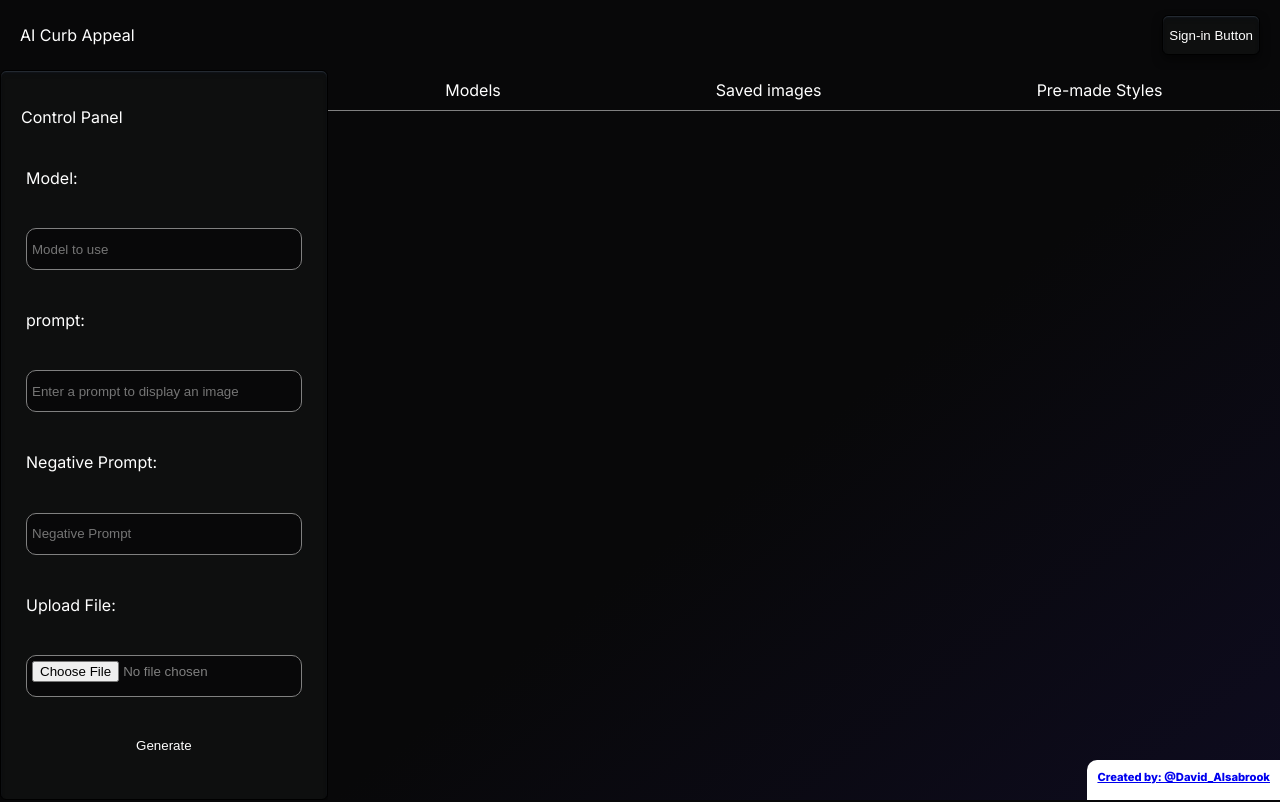
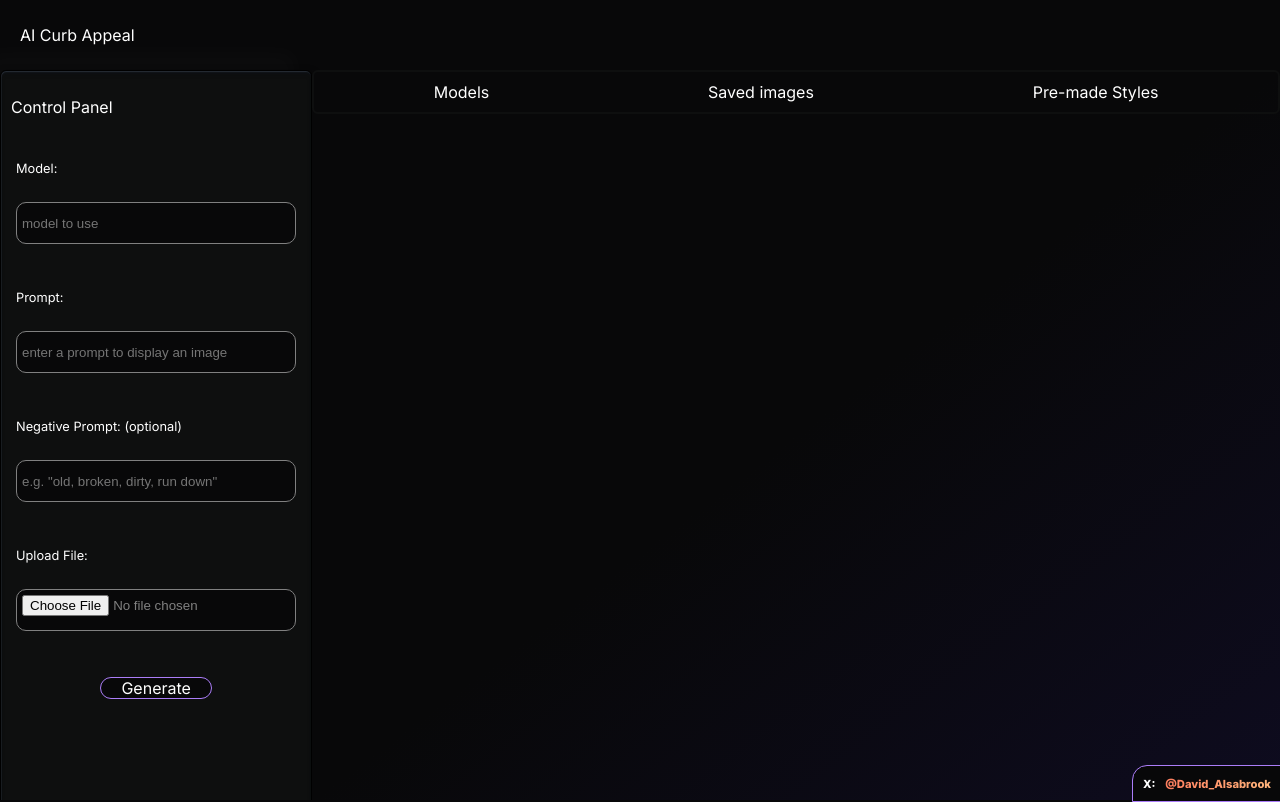
Before and after one commit to DAlsabrook/ai-curb-appeal, a Next.js app in the folder ai-readme/: page / in a window 1280 px wide. Both pictures are taken after a click on the button "Sign-in Button". Built offline with nearby package versions, Linux system fonts and the light colour scheme.

Commit message:
Pushing some style changes

```diff
--- a/ai-readme/app/api/predictions/route.js
+++ b/ai-readme/app/api/predictions/route.js
@@ -22,7 +22,7 @@ export const config = {
   },
 };
 
-export async function POST(req) {
+export async function RunModel(req) {
   // console.log("All env variable check");
   // console.log(process.env.REPLICATE_API_TOKEN)
   // console.log(process.env.CLOUDINARY_CLOUD_NAME)
--- /dev/null
+++ b/ai-readme/app/api/training/route.js
@@ -0,0 +1,36 @@
+import Replicate from "replicate";
+
+// Initialize the Replicate client with the API token
+const replicate = new Replicate({
+  auth: process.env.REPLICATE_API_TOKEN,
+});
+
+// Function to train the model
+async function CreateModel(req) {
+  if (req.method === "POST") {
+    try {
+      const modelOwner = 'stability-ai';
+      const modelName = 'sdxl';
+      const versionId = '7762fd07cf82c948538e41f63f77d685e02b063e37e496e96eefd46c929f9bdc';
+      const options = {
+        destination: 'dalsabrook/white_house',
+        input: {
+          input_images: 'https://res.cloudinary.com/dugyjblat/raw/upload/v1725302816/white-photos_gsvrij.zip',
+        },
+      };
+
+      const training = await replicate.trainings.create(modelOwner, modelName, versionId, options);
+
+      console.log('Model training successful:');
+      console.log(`URL: https://replicate.com/p/${training.id}`);
+    } catch (error) {
+      if (error.response && error.response.status === 422) {
+        console.error('Invalid version or not permitted:', error.response.data);
+      } else {
+        console.error('Error during model training:', error);
+      }
+    }
+  } else {
+    console.error('Wrong request method.');
+  }
+}
--- a/ai-readme/app/components/dashboard.js
+++ b/ai-readme/app/components/dashboard.js
@@ -2,7 +2,7 @@
 
 import { useState } from "react";
 import Image from "next/image";
-import style from '../styles/dashboard.css'
+import '../styles/dashboard.css';
 
 const sleep = (ms) => new Promise((r) => setTimeout(r, ms));
 
@@ -42,18 +42,18 @@ export default function Dashboard() {
         <form onSubmit={handleSubmit} className="fileUploadForm">
 
           <label htmlFor="model">Model:</label>
-          <input type="text" name="model" placeholder="Model to use"/>
+          <input type="text" name="model" placeholder="model to use"/>
 
-          <label htmlFor="prompt">prompt:</label>
-          <input type="text" name="prompt" placeholder="Enter a prompt to display an image"/>
+          <label htmlFor="prompt">Prompt:</label>
+          <input type="text" name="prompt" placeholder="enter a prompt to display an image"/>
 
-          <label htmlFor="negPrompt">Negative Prompt:</label>
-          <input type="text" name="negPrompt" placeholder="Negative Prompt"/>
+          <label htmlFor="negPrompt">Negative Prompt: &#40;optional&#41;</label>
+          <input type="text" name="negPrompt" placeholder='e.g. "old, broken, dirty, run down"'/>
 
           <label htmlFor="file">Upload File:</label>
           <input type="file" name="file" accept="image/*"/>
 
-          <button className="button" type="submit">Generate</button>
+          <button type="submit">Generate</button>
         </form>
       </div>
 
@@ -61,9 +61,11 @@ export default function Dashboard() {
 
       <div className="consolePanel">
         <div className="consolePanelNav">
-          <p>Models</p>
-          <p>Saved images</p>
-          <p>Pre-made Styles</p>
+          <ul>
+            <li>Models</li>
+            <li>Saved images</li>
+            <li>Pre-made Styles</li>
+          </ul>
         </div>
 
         <div className="consolePanelContentContainer">
--- /dev/null
+++ b/ai-readme/app/components/landing.js
@@ -0,0 +1,10 @@
+"use client";
+import '../styles/landing.css'
+
+export default function Landing({ setOpenAppDashboard, setOpenAppLanding }) {
+  return (
+  <div className="landingContainer">
+      <button onClick={() => { setOpenAppDashboard(true); setOpenAppLanding(false); }} className="threeD" style={{ height: '40px', width: '150px', margin: '0 auto' }}>Sign-in Button</button>
+  </div>
+  )
+}
--- a/ai-readme/app/globals.css
+++ b/ai-readme/app/globals.css
@@ -4,23 +4,20 @@
   --color-background: rgb(8, 8, 9);
   --color-dark-panel: rgb(14, 15, 15);
   --color-light-panel: rgb(36, 41, 47);
-  --color-accent: rgb(171, 125, 248);
-  --color-accent-light: rgb(202, 173, 251);
-}
-button {
-  outline: none;
-  border: none;
-  background: none;
- color: white;
+  --color-purple: rgb(171, 125, 248);
+  --color-purple-light: rgb(202, 173, 251);
+  --color-peach: rgb(255, 126, 95);
+  --color-orange: rgb(254, 180, 123);
 }
 
 .threeD {
   box-shadow:
-    inset 0 1px 1px rgba(125, 147, 176, 0.2),
-    inset 0 2px 2px rgba(125, 147, 176, 0.05),
+    inset .5px 1px 1px rgba(125, 147, 176, 0.2),
+    inset .5px 2px 2px rgba(125, 147, 176, 0.05),
     inset 0 3px 3px rgba(21, 27, 35, 0.05),
     inset 0 4px 4px rgba(21, 27, 35, 0.1),
-    0px 5px 10px rgba(0, 0, 0, 0.5);
+    0px 5px 10px rgba(0, 0, 0, 1),
+    -15px -20px 20px rgba(255, 255, 255, .02);
 
   background-color: var(--color-dark-panel) !important;
   border-radius: 6px !important;
@@ -42,11 +39,12 @@ body,
 header {
   height: 30px;
   padding: 20px;
+  position: absolute;
   display: flex;
   flex-direction: row;
   justify-content: space-between;
   align-items: center;
-  background-color: var(--color-background);
+  background-color: transparent;
   color: white;
 }
 
@@ -78,19 +76,77 @@ header {
 }
 
 .xLink {
-  border-top-left-radius: 10px;
-  background-color: white;
-  height: 20px;
+  border-top-left-radius: 15px;
+  border: 1px solid var(--color-purple);
+  background-color: var(--color-background);
+  color: white;
+  height: 15px;
   font-size: .7rem;
   text-align: center;
   font-weight: 800;
   padding: 10px;
   position: absolute;
-  bottom: 0;
-  right: 0;
+  bottom: -2px;
+  right: -2px;
+  display: flex;
+  align-items: center;
+  justify-content: center;
 }
 
 .xLink:hover {
-  background-color: lightgray;
-  opacity: .8;
+  opacity: .6;
 }
+
+.xLink span {
+  color: var(--color-peach);
+  /* Gradient text for supported browsers */
+  background: linear-gradient(90deg, var(--color-peach), var(--color-orange));
+  -webkit-background-clip: text;
+  -webkit-text-fill-color: transparent;
+  background-clip: text;
+  /* Standard property */
+  text-fill-color: transparent;
+  /* Safari? */
+}
+
+/* Remove default styles for buttons */
+button {
+  outline: none;
+  border: none;
+  background: none;
+  color: inherit;
+  font: inherit;
+  padding: 0;
+  margin: 0;
+  cursor: pointer;
+}
+
+/* Remove default styles for anchor tags */
+a {
+  text-decoration: none;
+  color: inherit;
+  cursor: pointer;
+}
+
+/* Remove default styles for lists */
+ul,
+ol {
+  list-style: none;
+  padding: 0;
+  margin: 0;
+}
+
+/* Remove default styles for list items */
+li {
+  list-style: none;
+}
+
+@keyframes shiny-border {
+  0% {
+    transform: rotate(0deg);
+  }
+
+  100% {
+    transform: rotate(360deg);
+  }
+}
--- a/ai-readme/app/page.js
+++ b/ai-readme/app/page.js
@@ -2,11 +2,14 @@
 
 import { useState, useEffect } from "react";
 import Dashboard from './components/dashboard';
+import Landing from './components/landing';
 
 const sleep = (ms) => new Promise((r) => setTimeout(r, ms));
 
 export default function Home() {
-  const [openApp, setOpenApp] = useState(false);
+  const [openAppDashboard, setOpenAppDashboard] = useState(false);
+  const [openAppLanding, setOpenAppLanding] = useState(true);
+
   // const [user, setUser] = useState(null); // Store use information for client side use
 
   // // Wait for dom to render and then attach events for SignIn
@@ -79,11 +82,18 @@ export default function Home() {
   return (
     <div className="bodyContent">
       <header>
-        <p className="headerLogo">AI Curb Appeal</p>
-        <button onClick={() => setOpenApp(true)} className="threeD" style={{height: '40px'}}>Sign-in Button</button>
+        <a href="#" onClick={() => { setOpenAppDashboard(false), setOpenAppLanding(true) }} className="headerLogo">AI Curb Appeal</a>
+        {/* Add an "if user logged in the display their img and name for a dropdown to logout and have profile settings" */}
       </header>
 
-      {openApp && (
+      {openAppLanding && (
+        <Landing
+          setOpenAppDashboard={setOpenAppDashboard}
+          setOpenAppLanding={setOpenAppLanding}
+        />
+      )}
+
+      {openAppDashboard && (
         <Dashboard/>
       )}
 
@@ -97,7 +107,7 @@ export default function Home() {
           <Dashboard />
         </div>
       )} */}
-      <a href="https://x.com/David_Alsabrook" className="xLink" target="_blank" rel="noopener noreferrer">Created by: @David_Alsabrook</a>
+      <a href="https://x.com/David_Alsabrook" className="xLink" target="_blank" rel="noopener noreferrer">X: &nbsp;&nbsp;&nbsp;<span>@David_Alsabrook</span></a>
     </div>
   );
 }
--- a/ai-readme/app/styles/dashboard.css
+++ b/ai-readme/app/styles/dashboard.css
@@ -1,5 +1,7 @@
 .dashboardContainer {
-  height: calc(100% - 70px);
+  height: 100%;
+  max-height: calc(100% - 70px);
+  padding-top: 70px;
   display: flex;
   flex-direction: row;
   overflow: hidden;
@@ -8,9 +10,10 @@
 .controlPanel {
   display: flex;
   flex-direction: column;
-  justify-content: center;
   width: 30%;
-  padding: 20px;
+  height: 100%;
+  padding: 10px;
+  padding-bottom: 20px;
   overflow-y: scroll;
   overflow-x: hidden;
 }
@@ -19,8 +22,13 @@
   display: flex;
   flex-direction: column;
   justify-content: space-around;
-  height: 100%;
+  height: 80%;
   padding: 5px;
+}
+
+.fileUploadForm label {
+  font-size: .8rem;
+  margin-bottom: -20px;
 }
 
 .fileUploadForm input {
@@ -34,18 +42,34 @@
   outline: none;
 }
 
+@keyframes spin-border {
+  0% {
+    transform: rotate(0deg);
+  }
+
+  100% {
+    transform: rotate(360deg);
+  }
+}
+
+
 .fileUploadForm button {
-  border: none;
+  border: 1.5px solid var(--color-purple);
+  border-radius: 20px;
   cursor: pointer;
   margin: 0 auto;
-  width: 100px;
+  padding: 0 20px;
+  background-color: var(--color-background);
 }
+
+
 
 .consolePanel {
   display: flex;
   flex-direction: column;
   justify-content: space-around;
   width: 100%;
+  height: auto;
   background: linear-gradient(to top left,
     rgba(67, 43, 226, 0.1),
     var(--color-background),
@@ -54,20 +78,39 @@
 }
 
 .consolePanelNav {
+  height: 20px;
+  padding: 10px;
+  border: 2px solid var(--color-dark-panel);
+  border-radius: 6px;
+}
+
+.consolePanelNav ul {
   display: flex;
   flex-direction: row;
   justify-content: space-around;
   text-align: center;
   align-items: center;
-  height: 20px;
-  padding: 10px;
-  border-bottom: 1px solid grey;
+  width: 100%;
+  height: 100%;
 }
+.consolePanelNav li {
+  cursor: pointer;
+  position: relative;
+}
+
+.consolePanelNav li:hover {
+  border-top: 1px solid white;
+}
+
+.consolePanelNav li:active {
+  border-top: 1px solid yellow;
+}
+
 
 .consolePanelContentContainer {
   display: flex;
   flex-direction: column;
-  height: 95%;
+  height: 100%;
 }
 
 .image-wrapper {
--- /dev/null
+++ b/ai-readme/app/styles/landing.css
@@ -0,0 +1,19 @@
+.landingContainer {
+  height: 100%;
+  max-height: calc(100% - 70px);
+  padding-top: 70px;
+  display: flex;
+  flex-direction: column;
+  overflow: hidden;
+  background: linear-gradient(to top left,
+    rgba(67, 43, 226, 0.1),
+    var(--color-background),
+    var(--color-background));
+}
+.dashboardContainer {
+  height: 100%;
+  padding-top: 70px;
+  display: flex;
+  flex-direction: row;
+  overflow: hidden;
+}
--- a/ai-readme/scripts/trainModel.mjs
+++ b/ai-readme/scripts/trainModel.mjs
@@ -39,6 +39,3 @@ async function trainModel() {
 
 // Run the training function
 trainModel();
-
-// Run the training function
-trainModel();
```
